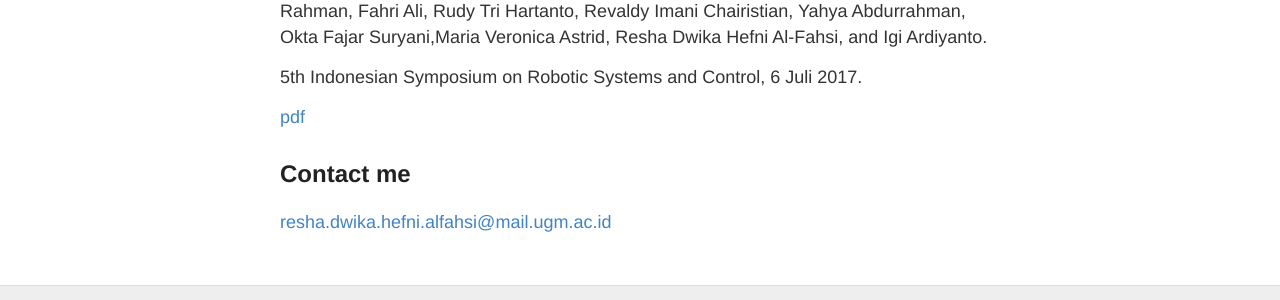
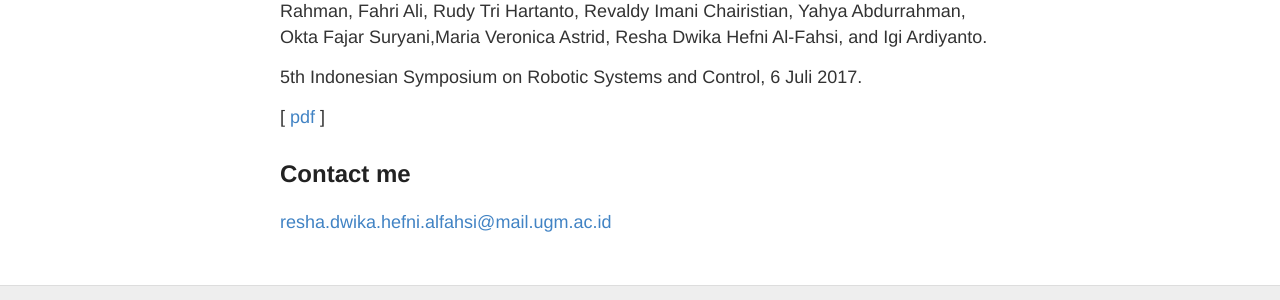
Before and after one commit to reshalfahsi/reshalfahsi.github.io, a Jekyll site: the page built from about.md, in a window 1280 px wide. Shown: the part 1234-1534 px from the top of the page. Built offline with Jekyll 4.4.1, drawn with Linux system fonts in a browser that asks for light colours.

```diff
--- a/about.md
+++ b/about.md
@@ -35,7 +35,7 @@ Rahman, Fahri Ali, Rudy Tri Hartanto, Revaldy Imani Chairistian, Yahya Abdurrahm
 
 5th Indonesian Symposium on Robotic Systems and Control, 6 Juli 2017.
 
-[pdf](http://digilib.mercubuana.ac.id/manager/t!@file_artikel_abstrak/Isi_Artikel_877216399578.pdf)
+[ [pdf](http://digilib.mercubuana.ac.id/manager/t!@file_artikel_abstrak/Isi_Artikel_877216399578.pdf) ]
 
 ## Contact me
 [resha.dwika.hefni.alfahsi@mail.ugm.ac.id](mailto:resha.dwika.hefni.alfahsi@mail.ugm.ac.id)
```
